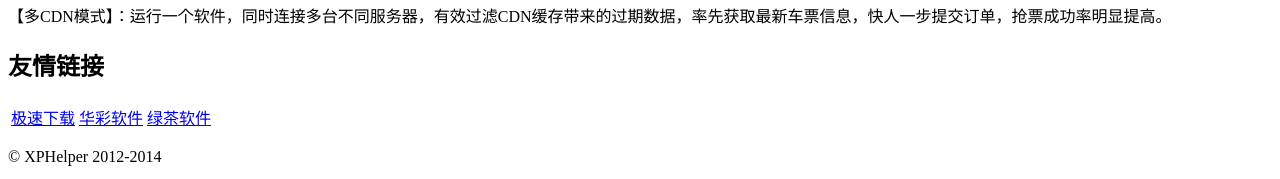
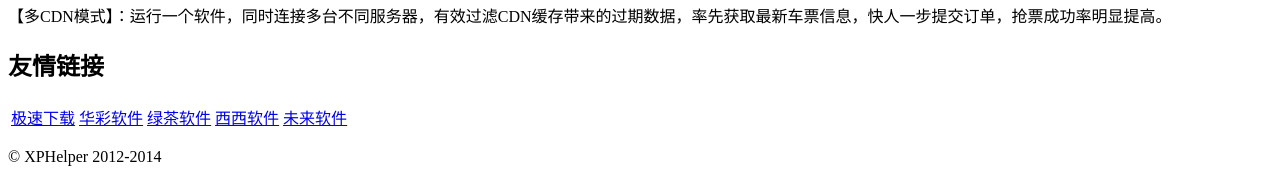
Before and after one commit to xphelper/xphelper.github.com, a Jekyll site: the page built from index.md, in a window 1280 px wide. Shown: the part 2075-2254 px from the top of the page. Built offline with Jekyll 4.4.1, drawn with Linux system fonts in a browser that asks for light colours; nearby versions of some CDN libraries; library files that are not in the unit come from our copies; Markdown is read by kramdown in place of the engine named in the settings; comment, search, counter and statistics services are not loaded.

Commit message:
添加网站友链

```diff
--- a/index.md
+++ b/index.md
@@ -47,4 +47,4 @@ Win8,Win7,Vista,WinXp,Win2000,Win2003
 
 ## 友情链接
 
-<a href='http://www.jisuxz.com/'>极速下载</a> | <a href='http://www.huacolor.com/'>华彩软件</a> | <a href='http://www.33lc.com/'>绿茶软件</a>
+<a href='http://www.jisuxz.com/'>极速下载</a> | <a href='http://www.huacolor.com/' target='_blank'>华彩软件</a> | <a href='http://www.33lc.com/' target='_blank'>绿茶软件</a> | <a href='http://www.cr173.com/' target='_blank'>西西软件</a> | <a href='http://www.orsoon.com' target='_blank'>未来软件</a>
```
